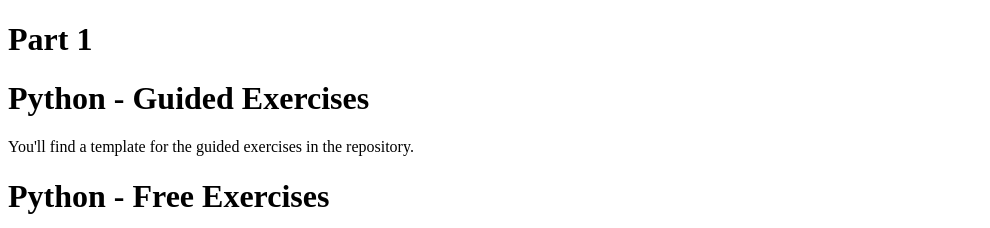
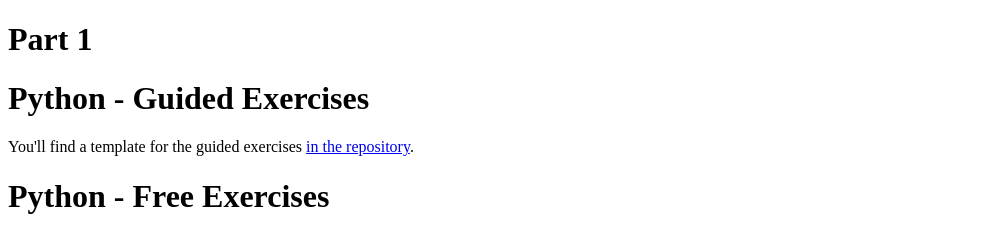
Before and after one commit to dhesse/HIOA-2017, a plain HTML site: page docs/part1.html in a window 1280 px wide. Shown: the top 228 px of the page, without its empty margins (0-990 px from the left). Drawn offline with Linux system fonts and the light colour scheme.

Commit message:
Adding link/removing solutions.

```diff
--- a/docs/part1.html
+++ b/docs/part1.html
@@ -12,7 +12,7 @@
 <h1 class="title">Part 1</h1>
 </div>
 <h1 id="python---guided-exercises">Python - Guided Exercises</h1>
-<p>You'll find a template for the guided exercises in the repository.</p>
+<p>You'll find a template for the guided exercises <a href="https://github.com/dhesse/HIOA-2017/blob/master/Homework/Part%201.ipynb">in the repository</a>.</p>
 <h1 id="python---free-exercises">Python - Free Exercises</h1>
 <p>Here, you're more on your own.</p>
 <ol class="incremental" style="list-style-type: decimal">
```
Also changed, not shown: 2 other files.
